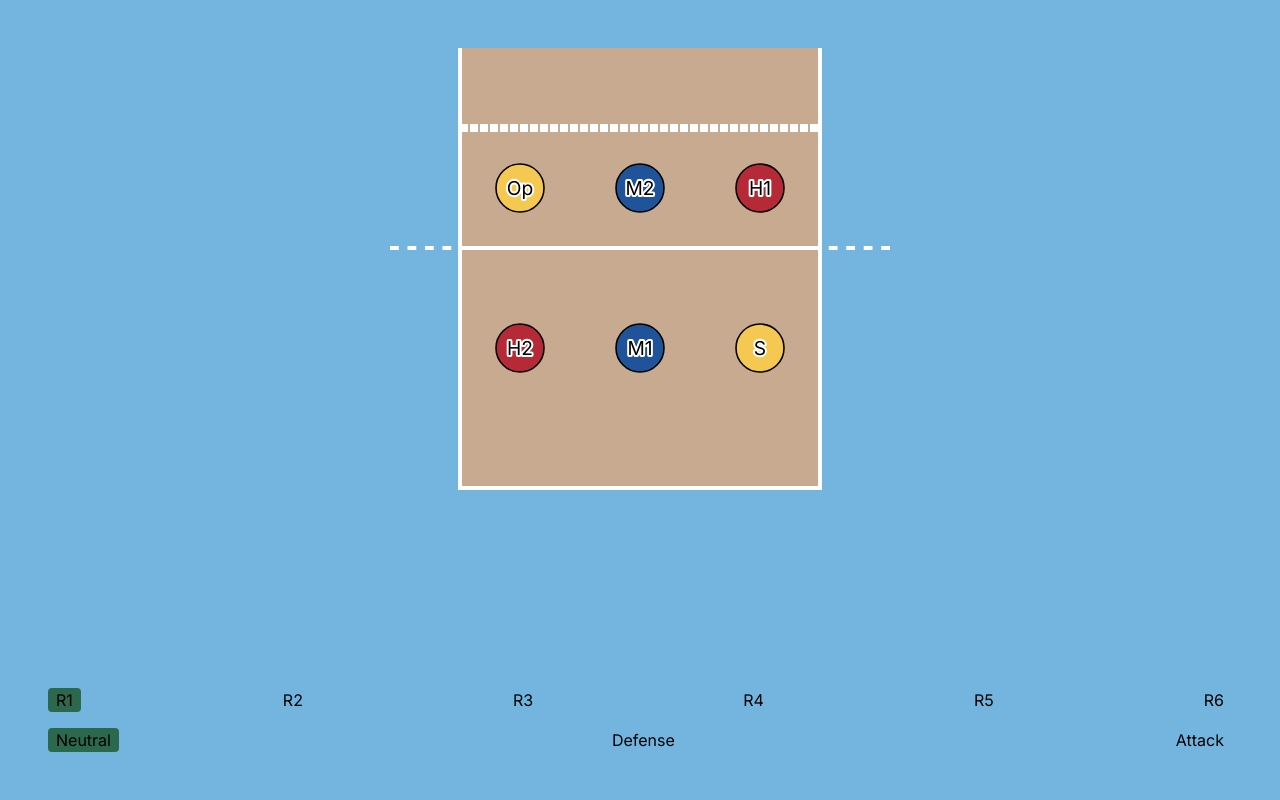
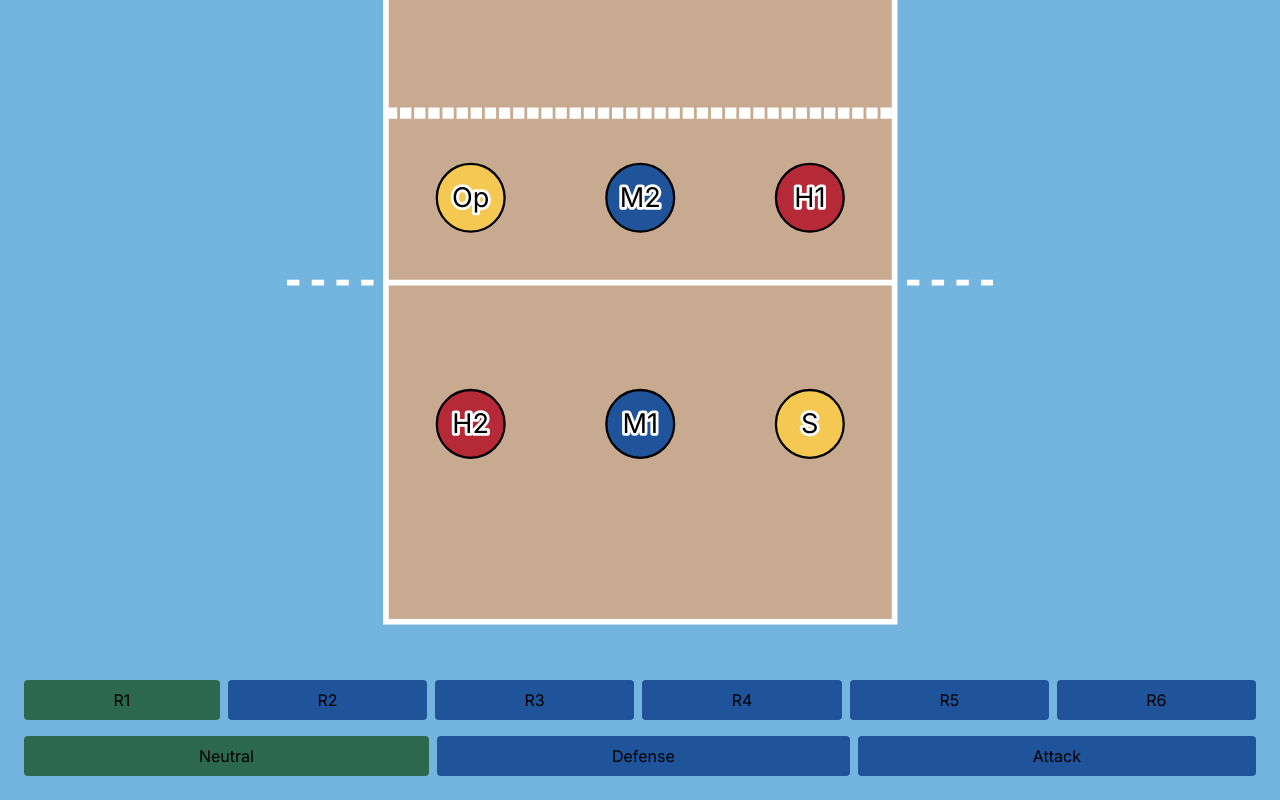
Before and after one commit to DiogoDoreto/volleyball-theory, a Next.js app: page / in a window 1280 px wide. Built offline with nearby package versions, Linux system fonts and the light colour scheme.

Commit message:
little ui improvements

```diff
--- a/app/components/ui.tsx
+++ b/app/components/ui.tsx
@@ -2,6 +2,7 @@ interface RadioButtonProps {
   name: string;
   value: string;
   checked: boolean;
+  className?: string;
   onChange: () => void;
 }
 
@@ -9,10 +10,18 @@ export function RadioButton({
   name,
   value,
   checked,
+  className,
   onChange,
 }: RadioButtonProps) {
   return (
-    <label className="has-[:checked]:bg-green hover:bg-green cursor-pointer px-2 rounded">
+    <label
+      className={[
+        className,
+        "bg-royal has-[:checked]:bg-green hover:bg-green cursor-pointer rounded flex items-center justify-center",
+      ]
+        .filter(Boolean)
+        .join(" ")}
+    >
       {value}
       <input
         type="radio"
--- a/app/page.tsx
+++ b/app/page.tsx
@@ -25,8 +25,11 @@ export default function Home() {
   }, []);
 
   return (
-    <main className="bg-marine flex min-h-screen flex-col items-center justify-between p-12">
-      <svg viewBox="0 0 1250 1500" style={{ maxHeight: "calc(100vh - 200px)" }}>
+    <main className="bg-marine flex min-h-screen flex-col items-center justify-between">
+      <svg
+        viewBox="0 0 1250 1150"
+        style={{ maxHeight: "calc(100dvh - 150px)" }}
+      >
         <g transform="translate(175,-700)">
           <SvgCourt />
           {players.map(({ x, y, position }) => (
@@ -35,8 +38,8 @@ export default function Home() {
         </g>
       </svg>
 
-      <div className="w-full flex flex-col gap-4">
-        <div className="flex justify-between">
+      <div className="w-full flex flex-col gap-4 p-6">
+        <div className="flex gap-2 items-stretch h-10">
           {AllRotations.map((value) => (
             <RadioButton
               name="rotation"
@@ -44,10 +47,11 @@ export default function Home() {
               key={value}
               checked={rotation === value}
               onChange={() => setRotation(value)}
+              className="grow"
             />
           ))}
         </div>
-        <div className="flex justify-between">
+        <div className="flex gap-2 items-stretch h-10">
           {AllStances.map((value) => (
             <RadioButton
               name="stance"
@@ -55,6 +59,7 @@ export default function Home() {
               key={value}
               checked={stance === value}
               onChange={() => setStance(value)}
+              className="grow"
             />
           ))}
         </div>
--- a/tailwind.config.ts
+++ b/tailwind.config.ts
@@ -21,6 +21,9 @@ const config: Config = {
         royal: "rgb(31,83,154)",
         yellow: "rgb(245,200,82)",
       },
+      minHeight: {
+        screen: "100dvh",
+      },
     },
   },
   plugins: [],
```
